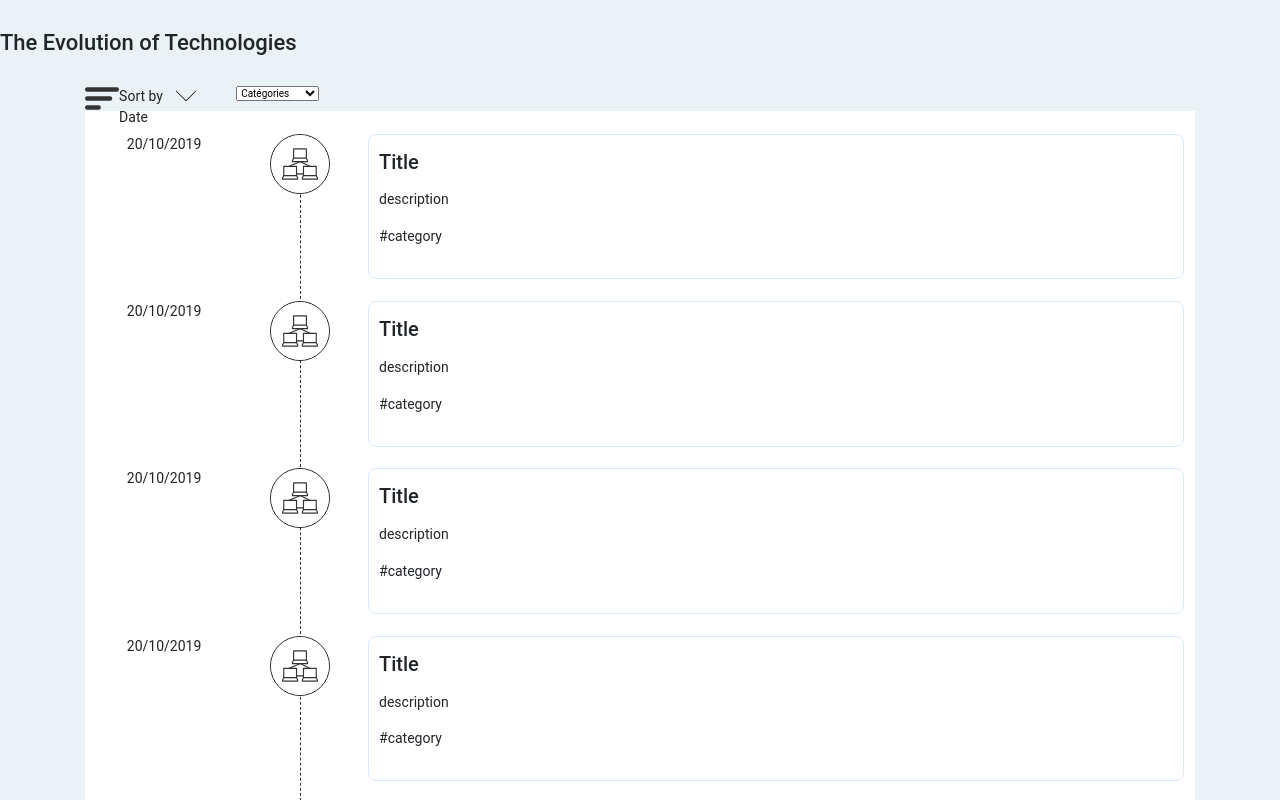
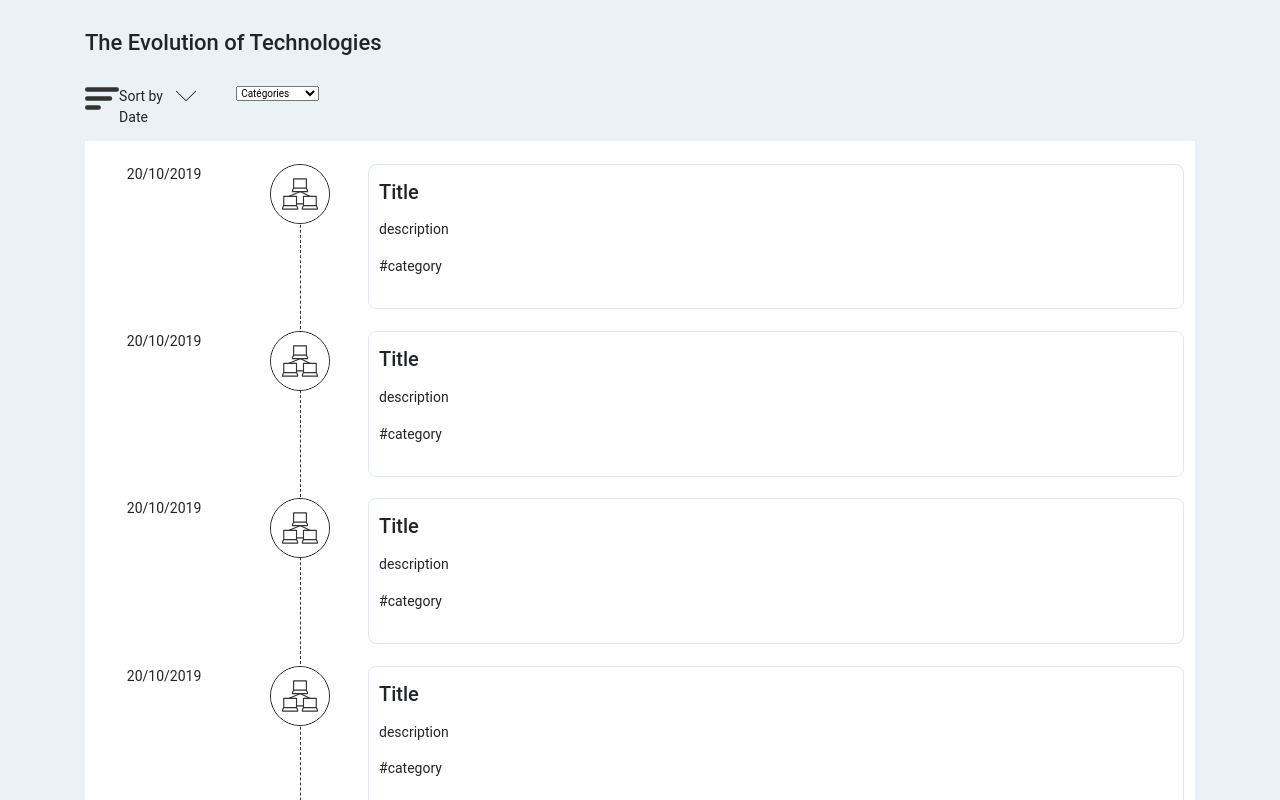
Before and after one commit to luctst/web-timeline, a React (Create React App) app: page / in a window 1280 px wide. Shown: the top 800 px of the page. Built offline with nearby package versions, Linux system fonts and the light colour scheme; no server answers.

Commit message:
Added Filters compo in header

```diff
--- a/src/container/App.js
+++ b/src/container/App.js
@@ -8,11 +8,11 @@ import Filters from './Filters';
 function App() {
   return (
     <div className="App">
-      <header className="header">
-        <Header />
-      </header>
       <div className="container">
-        <Filters />
+        <header className="header mb-5">
+          <Header />
+          <Filters />
+        </header>
         <main id="app" className="main">
           <section className="main--left">
             <Timeline />
```
